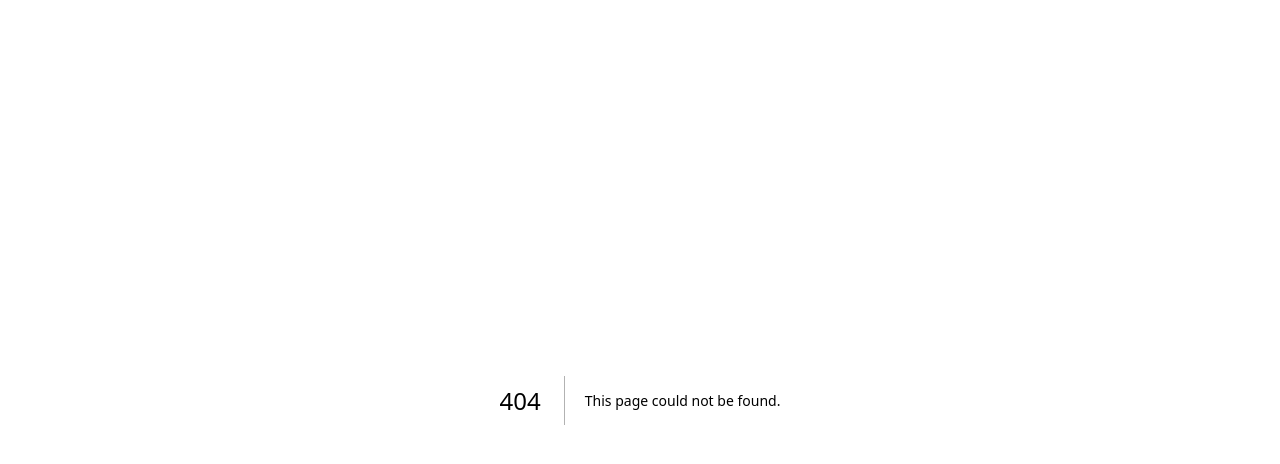
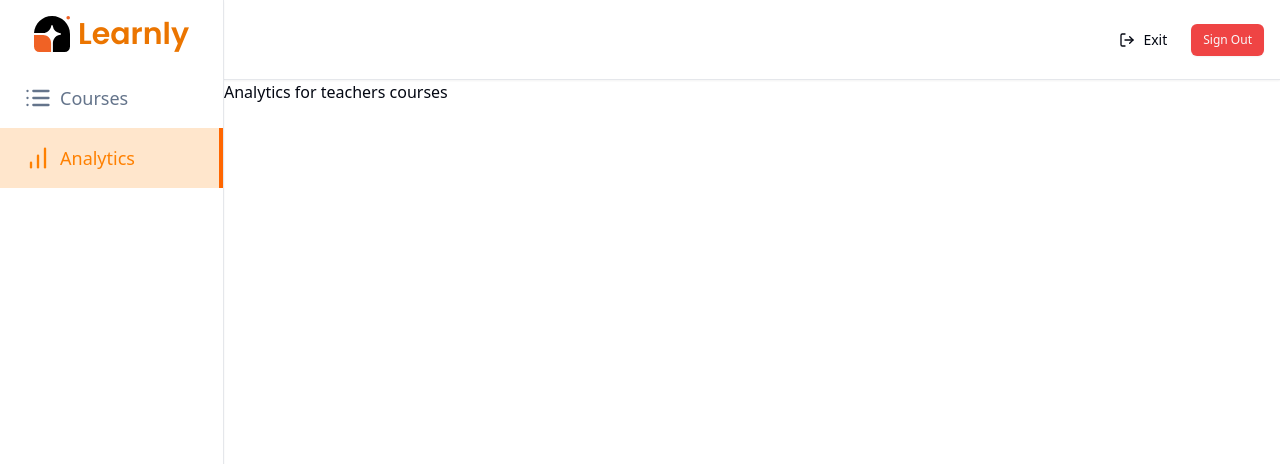
Before and after one commit to harsimran-d/learnly, a Next.js app: page /teacher/analytics in a window 1280 px wide. Before the commit this address had no page. Shown: the top 464 px of the page. Built offline with nearby package versions, Linux system fonts and the light colour scheme.

Commit message:
add dynamic layout and teacher mode button

```diff
--- a/src/app/(protected)/_components/sidebar-routes.tsx
+++ b/src/app/(protected)/_components/sidebar-routes.tsx
@@ -1,7 +1,8 @@
 "use client";
 
-import { Compass, Layout } from "lucide-react";
+import { BarChart, Compass, Layout, List } from "lucide-react";
 import SidebarItem from "./sidebar-item";
+import { usePathname } from "next/navigation";
 
 const guestRoutes = [
   {
@@ -15,8 +16,23 @@ const guestRoutes = [
     href: "/search",
   },
 ];
+
+const teacherRoutes = [
+  {
+    icon: List,
+    label: "Courses",
+    href: "/teacher/courses",
+  },
+  {
+    icon: BarChart,
+    label: "Analytics",
+    href: "/teacher/analytics",
+  },
+];
 const SidebarRoutes = () => {
-  const routes = guestRoutes;
+  const pathName = usePathname();
+
+  const routes = pathName.startsWith("/teacher") ? teacherRoutes : guestRoutes;
   return (
     <div className="flex w-full flex-col">
       {routes.map((route) => (
--- a/src/app/(protected)/_components/sidebar.tsx
+++ b/src/app/(protected)/_components/sidebar.tsx
@@ -1,5 +1,4 @@
 import Logo from "./logo";
-import SignoutButton from "@/components/auth/signout-button";
 import SidebarRoutes from "./sidebar-routes";
 
 const Sidebar = () => {
@@ -11,9 +10,6 @@ const Sidebar = () => {
       <div className="flex w-full flex-col">
         <SidebarRoutes />
       </div>
-      <div className="mt-auto flex justify-center p-4">
-        <SignoutButton />
-      </div>
     </div>
   );
 };
--- /dev/null
+++ b/src/app/(protected)/teacher/analytics/page.tsx
@@ -0,0 +1,5 @@
+const Analytics = () => {
+  return <div>Analytics for teachers courses</div>;
+};
+
+export default Analytics;
--- /dev/null
+++ b/src/app/(protected)/teacher/courses/page.tsx
@@ -0,0 +1,5 @@
+const Courses = () => {
+  return <div>Courses by the teacher</div>;
+};
+
+export default Courses;
--- a/src/components/auth/signout-button.tsx
+++ b/src/components/auth/signout-button.tsx
@@ -9,6 +9,7 @@ export default function SignoutButton() {
         signOut();
       }}
       variant="destructive"
+      size="sm"
     >
       Sign Out
     </Button>
--- a/src/components/navbar-routes.tsx
+++ b/src/components/navbar-routes.tsx
@@ -1,6 +1,35 @@
 "use client";
+
+import { usePathname } from "next/navigation";
+import { Button } from "./ui/button";
+import { LogOut } from "lucide-react";
+import Link from "next/link";
+import SignoutButton from "./auth/signout-button";
+
 const NavbarRoutes = () => {
-  return <div className="ml-auto flex gap-x-2"></div>;
+  const pathName = usePathname();
+
+  const isTeacherPage = pathName?.startsWith("/teacher");
+  const isPlayerPage = pathName?.includes("/chapter");
+
+  return (
+    <div className="ml-auto flex items-center gap-x-2">
+      {isTeacherPage || isPlayerPage ? (
+        <Link href="/dashboard">
+          <Button variant="ghost">
+            <LogOut className="m4-2 h-4 w-4" />
+            Exit
+          </Button>
+        </Link>
+      ) : (
+        <Link href="/teacher/courses">
+          <Button variant="ghost">Teacher Mode</Button>
+        </Link>
+      )}
+
+      <SignoutButton />
+    </div>
+  );
 };
 
 export default NavbarRoutes;
```
